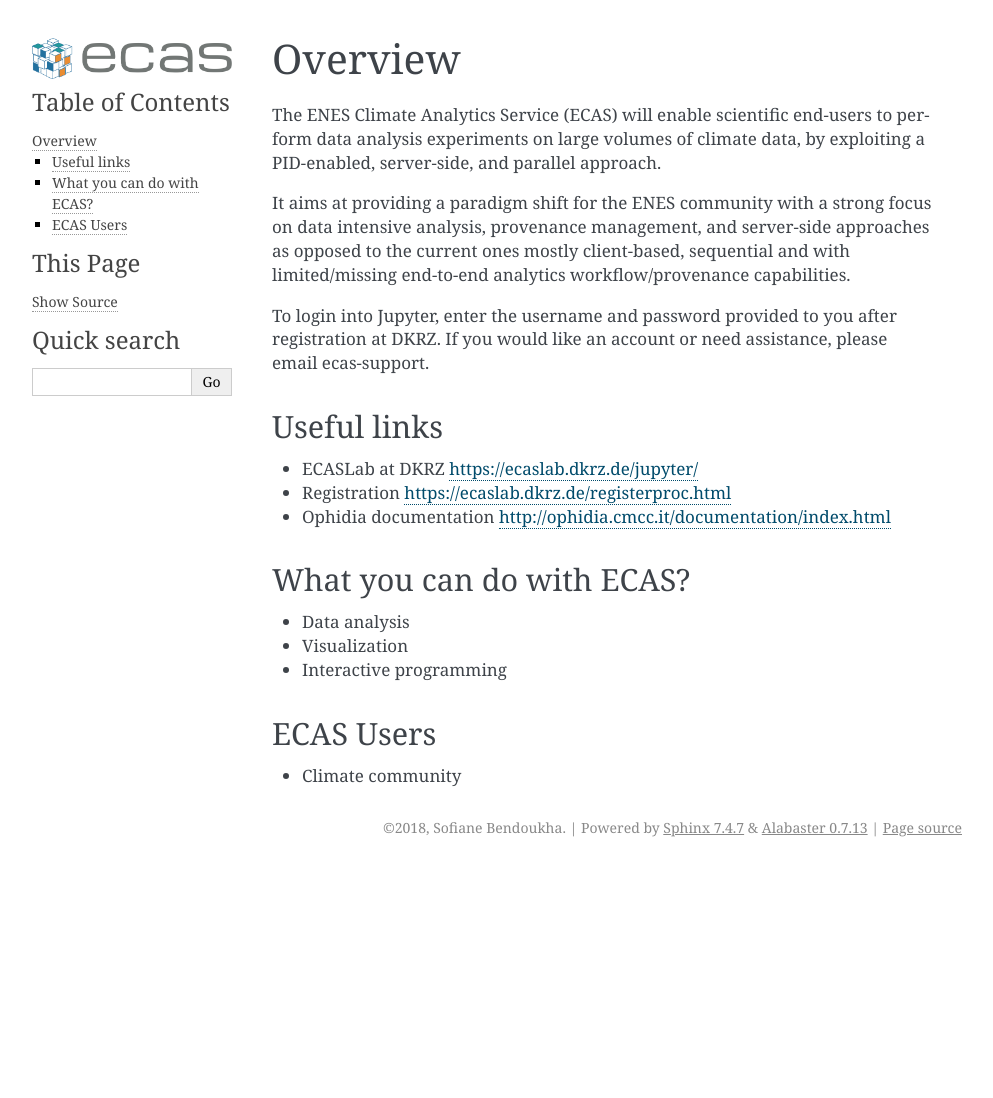
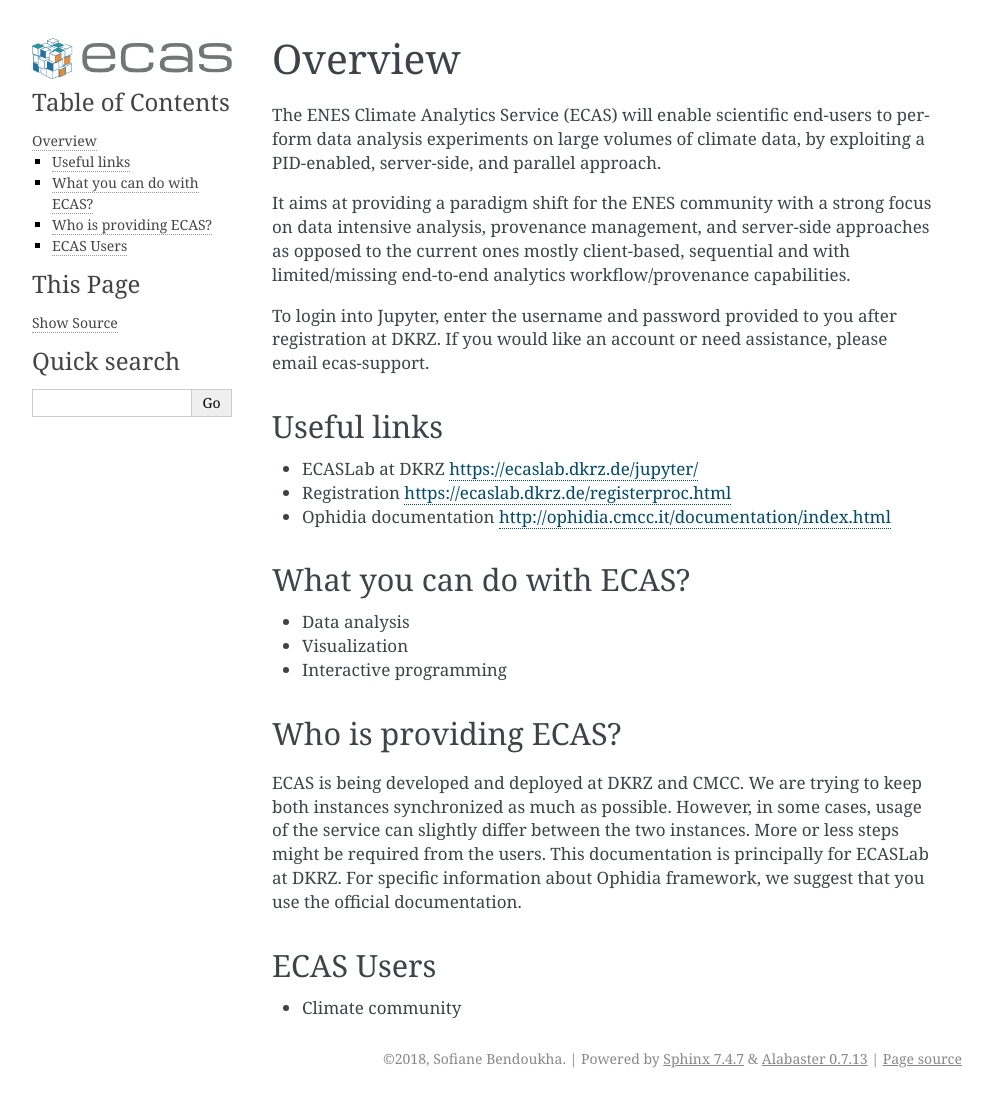
Before and after one commit to statiksof/ee-docs, a Sphinx documentation site: the page built from source/about.rst, in a window 1280 px wide. Shown: the whole page, without its empty margins (148-1141 px from the left). Built offline with Sphinx 7.4.7, drawn with Linux system fonts in a browser that asks for light colours; before the commit the page ends 900 px from its top, so only the background shows below that.

Commit message:
Update about.rst

```diff
--- a/source/about.rst
+++ b/source/about.rst
@@ -24,6 +24,16 @@
 * Visualization
 * Interactive programming
 
+Who is providing ECAS?
+----------------------
+
+ECAS is being developed and deployed at DKRZ and CMCC. We are trying to keep both instances synchronized as much as possible.
+However, in some cases, usage of the service can slightly differ between the two instances.
+More or less steps might be required from the users.
+This documentation is principally for ECASLab at DKRZ.
+For specific information about Ophidia framework, we suggest that you use the official documentation.
+
+
 ECAS Users
 ----------
 
```
